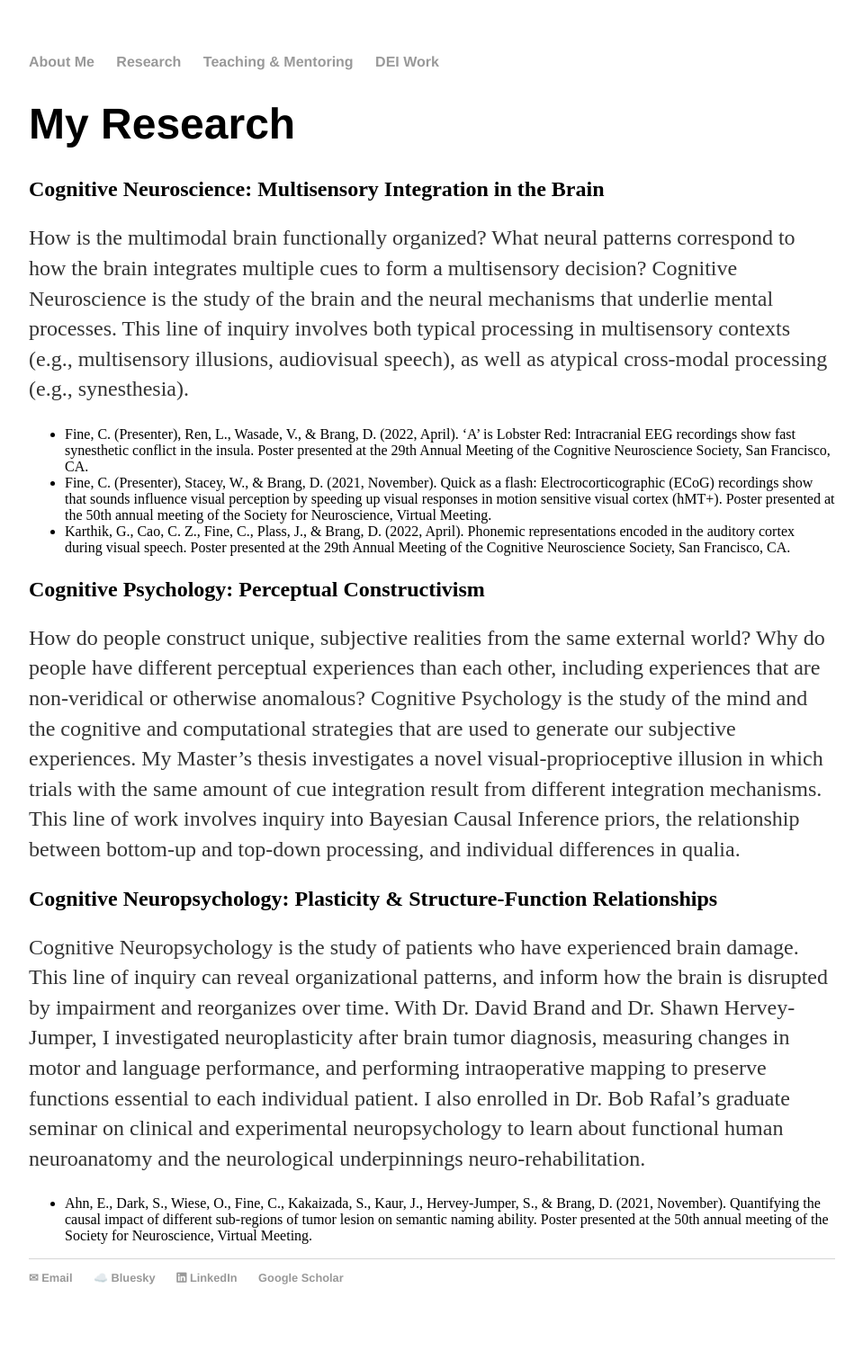
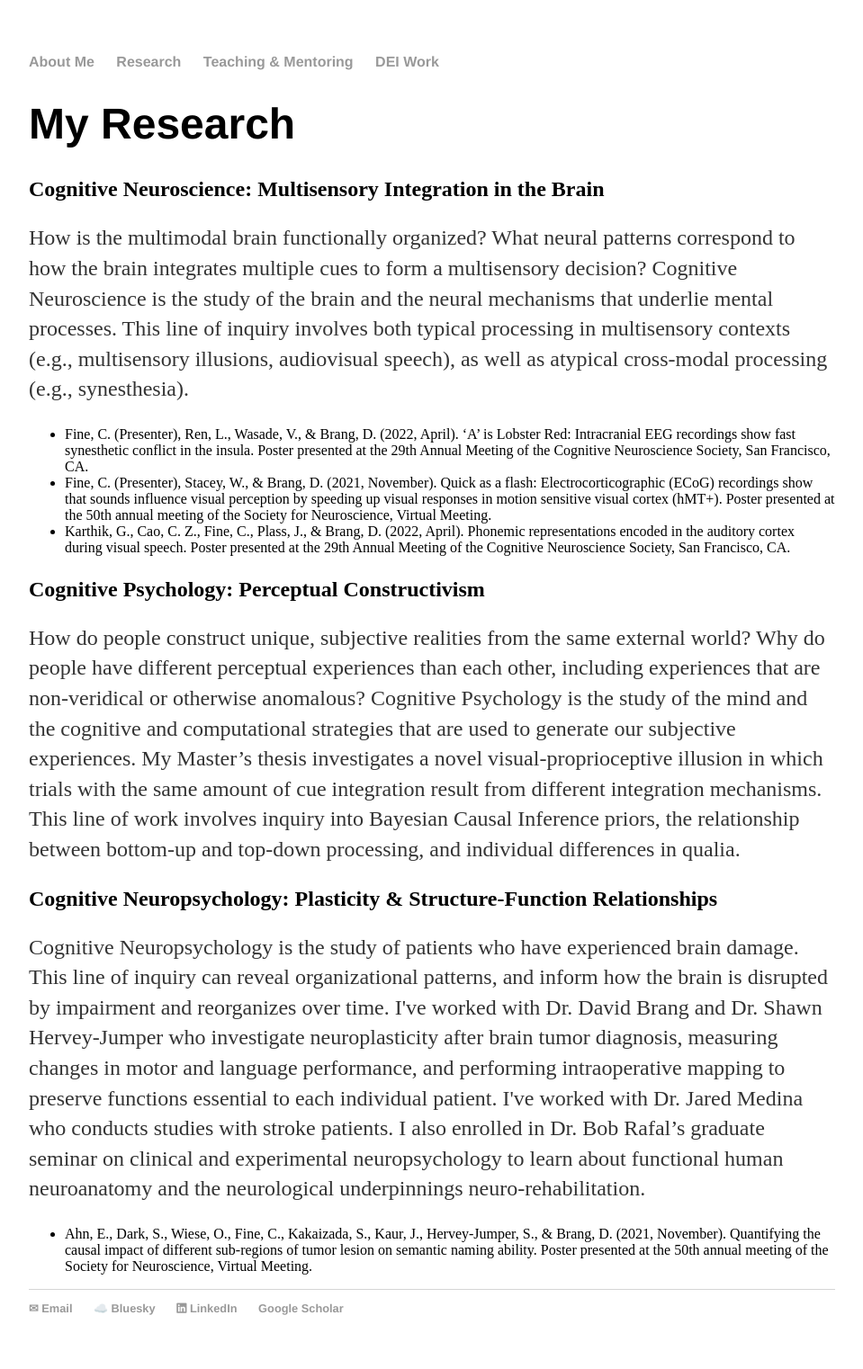
Before and after one commit to cdfine/cdfine.github.io, a Jekyll site: the page built from research.html, in a window 1280 px wide. Shown: the whole page at 90% size, without its empty margins (160-1119 px from the left). Built offline with Jekyll 4.4.1, drawn with Linux system fonts in a browser that asks for light colours; a style sheet for code colours, icons or effects is not loaded; before the commit the page ends 1488 px from its top, so only the background shows below that.

Commit message:
Update research.html
fixed typo

```diff
--- a/research.html
+++ b/research.html
@@ -15,7 +15,7 @@ title: Carli Fine | Research Aims
 <h2>Cognitive Psychology: Perceptual Constructivism</h2>
 <p>How do people construct unique, subjective realities from the same external world? Why do people have different perceptual experiences than each other, including experiences that are non-veridical or otherwise anomalous? Cognitive Psychology is the study of the mind and the cognitive and computational strategies that are used to generate our subjective experiences. My Master’s thesis investigates a novel visual-proprioceptive illusion in which trials with the same amount of cue integration result from different integration mechanisms. This line of work involves inquiry into Bayesian Causal Inference priors, the relationship between bottom-up and top-down processing, and individual differences in qualia.</p>
 <h2>Cognitive Neuropsychology: Plasticity & Structure-Function Relationships</h2>
-<p>Cognitive Neuropsychology is the study of patients who have experienced brain damage. This line of inquiry can reveal organizational patterns, and inform how the brain is disrupted by impairment and reorganizes over time. With Dr. David Brand and Dr. Shawn Hervey-Jumper, I investigated neuroplasticity after brain tumor diagnosis, measuring changes in motor and language performance, and performing intraoperative mapping to preserve functions essential to each individual patient. I also enrolled in Dr. Bob Rafal’s graduate seminar on clinical and experimental neuropsychology to learn about functional human neuroanatomy and the neurological underpinnings neuro-rehabilitation.</p>
+<p>Cognitive Neuropsychology is the study of patients who have experienced brain damage. This line of inquiry can reveal organizational patterns, and inform how the brain is disrupted by impairment and reorganizes over time. I've worked with Dr. David Brang and Dr. Shawn Hervey-Jumper who investigate neuroplasticity after brain tumor diagnosis, measuring changes in motor and language performance, and performing intraoperative mapping to preserve functions essential to each individual patient. I've worked with Dr. Jared Medina who conducts studies with stroke patients. I also enrolled in Dr. Bob Rafal’s graduate seminar on clinical and experimental neuropsychology to learn about functional human neuroanatomy and the neurological underpinnings neuro-rehabilitation.</p>
 <ul>
 <li> Ahn, E., Dark, S., Wiese, O., Fine, C., Kakaizada, S., Kaur, J., Hervey-Jumper, S., & Brang, D. (2021, November). Quantifying the causal impact of different sub-regions of tumor lesion on semantic naming ability. Poster presented at the 50th annual meeting of the Society for Neuroscience, Virtual Meeting.</li>
 </ul>
```
